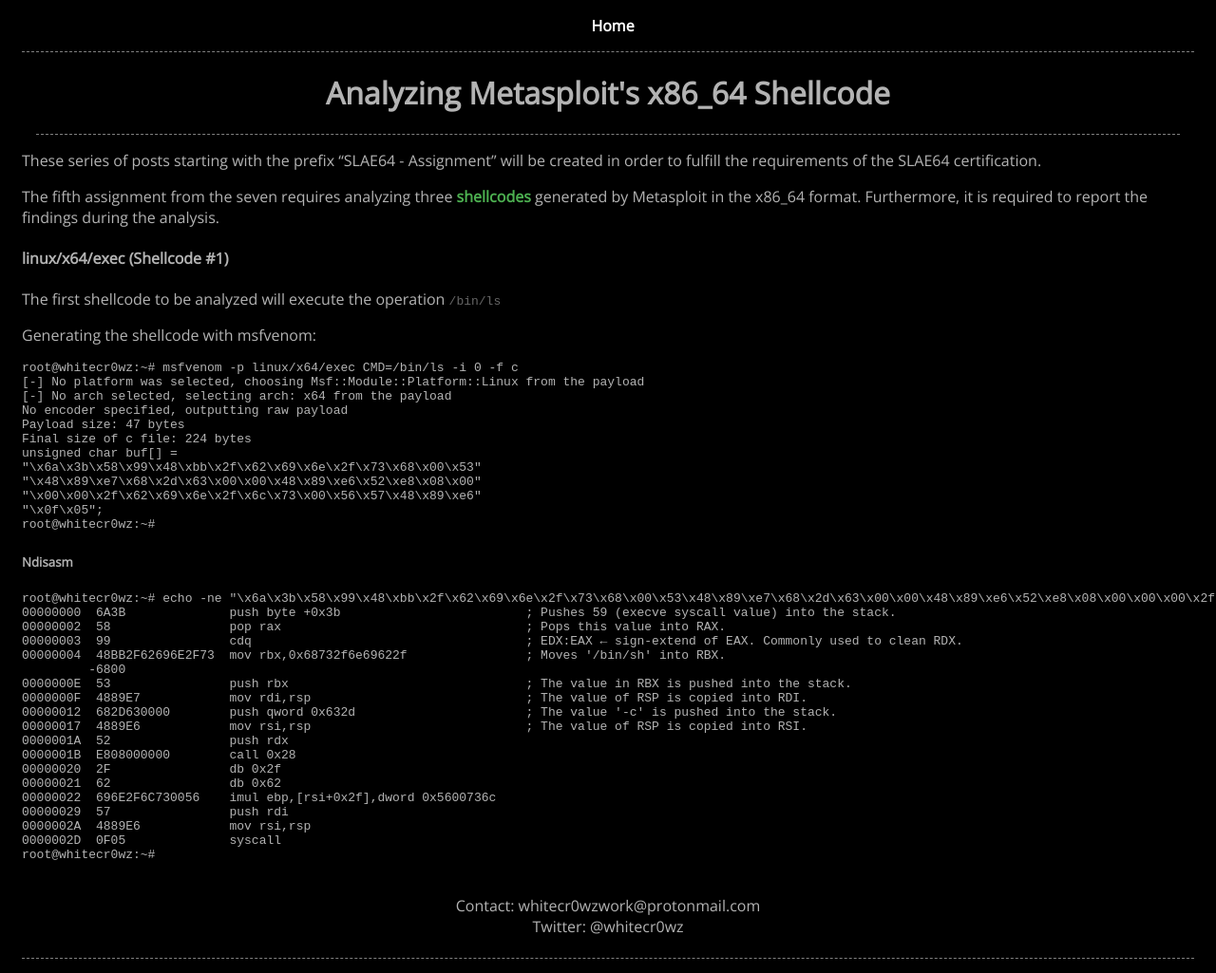
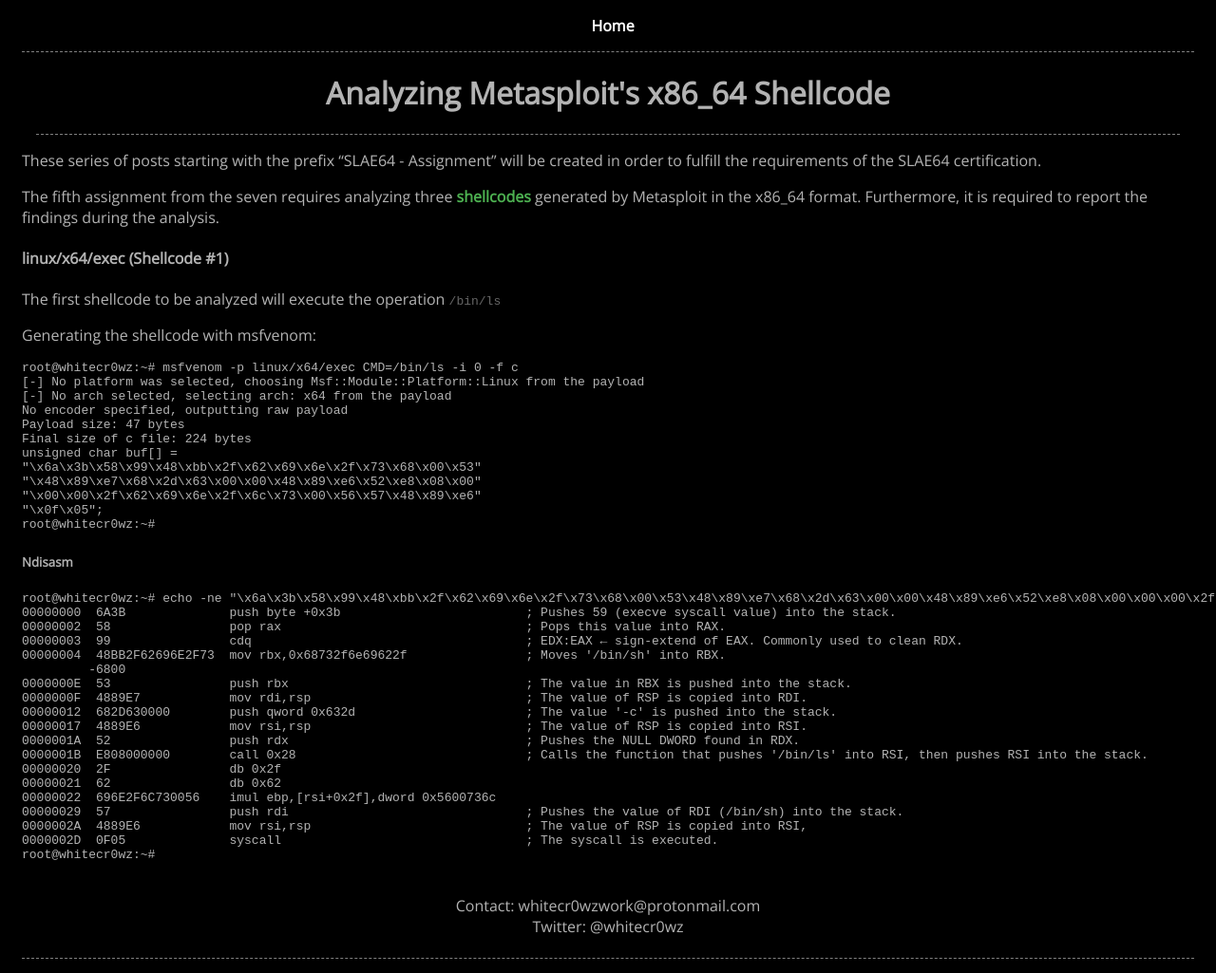
Before and after one commit to whitecr0wz/whitecr0wz.github.io, a Jekyll site: the page built from _posts/posts/2021-01-14-SLAE64-Analyzing-Shellcode.md, in a window 1280 px wide. Shown: the whole page at 95% size. Built offline with Jekyll 4.4.1, drawn with Linux system fonts in a browser that asks for light colours.

Commit message:
Update 2021-01-14-SLAE64-Analyzing-Shellcode.md

````diff
--- a/_posts/posts/2021-01-14-SLAE64-Analyzing-Shellcode.md
+++ b/_posts/posts/2021-01-14-SLAE64-Analyzing-Shellcode.md
@@ -46,13 +46,13 @@
 0000000F  4889E7            mov rdi,rsp                             ; The value of RSP is copied into RDI.
 00000012  682D630000        push qword 0x632d                       ; The value '-c' is pushed into the stack.
 00000017  4889E6            mov rsi,rsp                             ; The value of RSP is copied into RSI.
-0000001A  52                push rdx
-0000001B  E808000000        call 0x28
+0000001A  52                push rdx                                ; Pushes the NULL DWORD found in RDX.
+0000001B  E808000000        call 0x28                               ; Calls the function that pushes '/bin/ls' into RSI, then pushes RSI into the stack.
 00000020  2F                db 0x2f
 00000021  62                db 0x62
 00000022  696E2F6C730056    imul ebp,[rsi+0x2f],dword 0x5600736c
-00000029  57                push rdi
-0000002A  4889E6            mov rsi,rsp
-0000002D  0F05              syscall
+00000029  57                push rdi                                ; Pushes the value of RDI (/bin/sh) into the stack.
+0000002A  4889E6            mov rsi,rsp                             ; The value of RSP is copied into RSI,
+0000002D  0F05              syscall                                 ; The syscall is executed.
 root@whitecr0wz:~#
 ```
````
